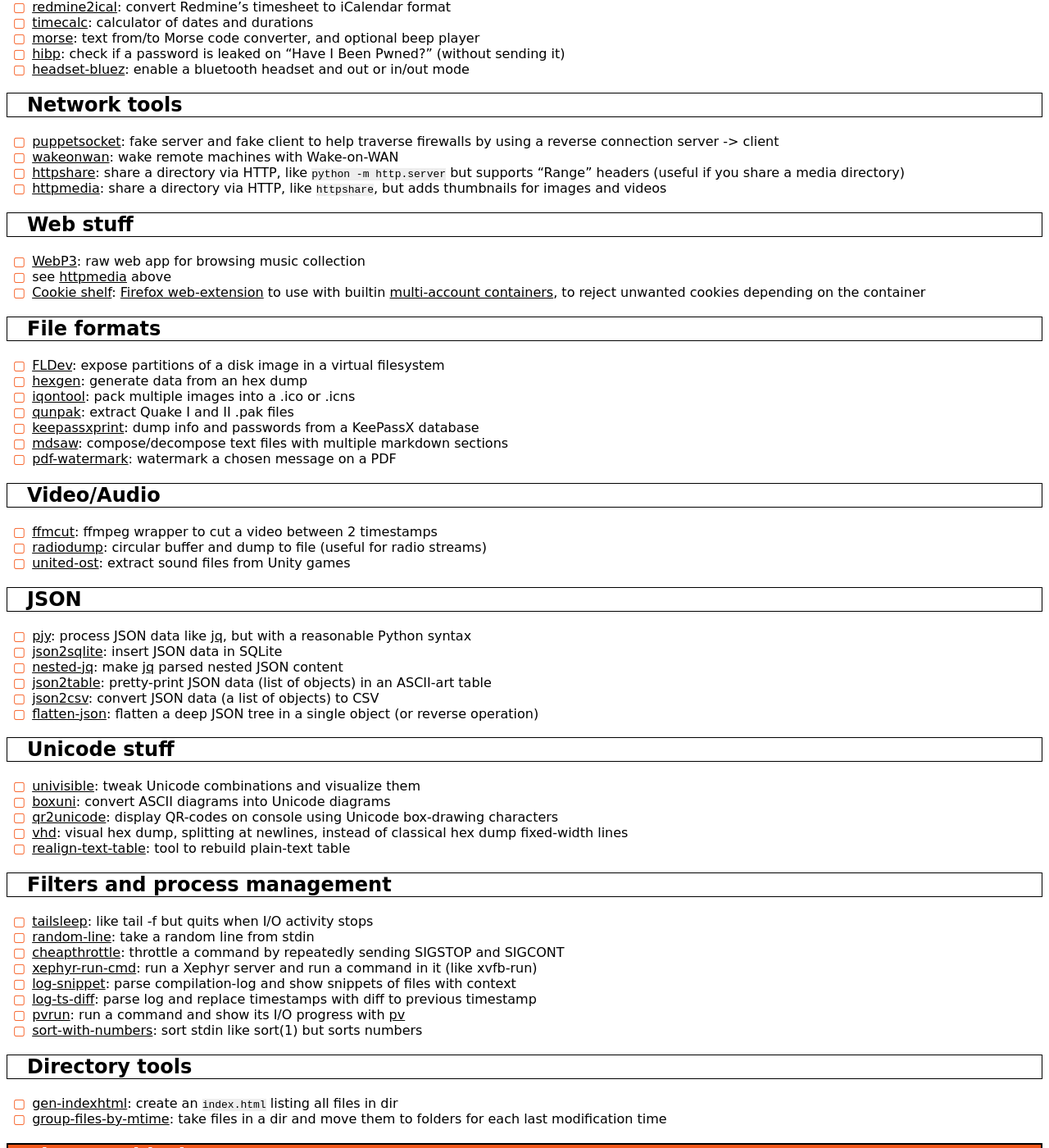
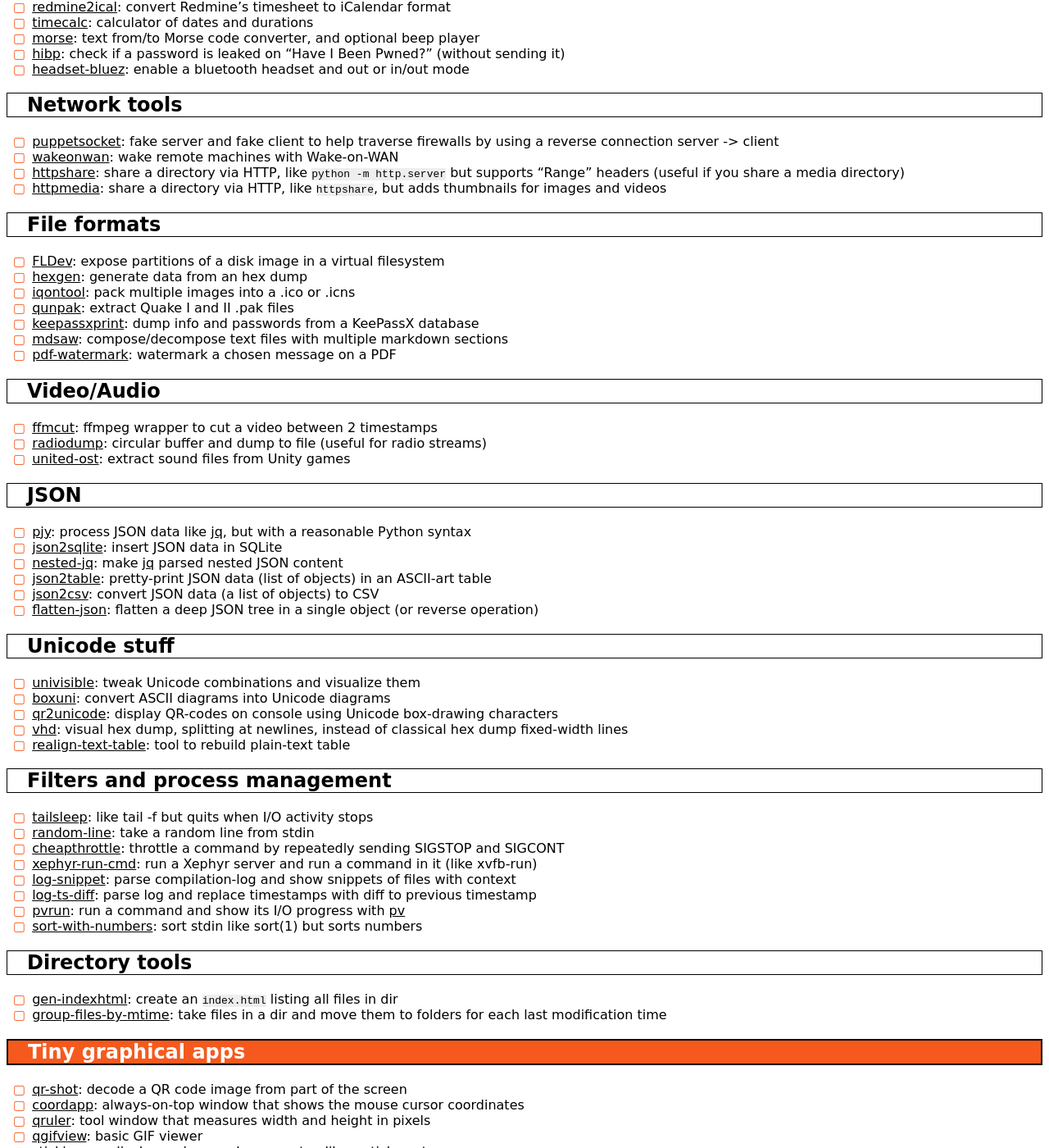
Before and after one commit to hydrargyrum/hydrargyrum.github.io, a Jekyll site: the page built from index-progs.md, in a window 1280 px wide and 1400 px high, scrolled down 346 px. Shown: the whole window at 82% size. Built offline with Jekyll 4.4.1, drawn with Linux system fonts in a browser that asks for light colours; some of the changed text lies outside the part shown.

Commit message:
index-progs.md: web apps and extensions should not be in "CLI" section

```diff
--- a/index-progs.md
+++ b/index-progs.md
@@ -29,12 +29,6 @@
 - [wakeonwan](wakeonwan): wake remote machines with Wake-on-WAN
 - [httpshare](https://gitlab.com/hydrargyrum/attic/-/tree/master/httpshare): share a directory via HTTP, like `python -m http.server` but supports "Range" headers (useful if you share a media directory)
 - [httpmedia](https://gitlab.com/hydrargyrum/httpmedia): share a directory via HTTP, like `httpshare`, but adds thumbnails for images and videos
-
-
-## Web stuff
-- [WebP3](https://gitlab.com/hydrargyrum/webp3): raw web app for browsing music collection
-- see [httpmedia](https://gitlab.com/hydrargyrum/httpmedia) above
-- [Cookie shelf](https://gitlab.com/hydrargyrum/cookie-shelf): [Firefox web-extension](https://addons.mozilla.org/en-US/firefox/addon/cookie-shelf/) to use with builtin [multi-account containers](https://addons.mozilla.org/en-US/firefox/addon/multi-account-containers/), to reject unwanted cookies depending on the container
 
 
 ## File formats ##
```
Also changed, not shown: other parts of index-progs.md (+7 -1 lines).
